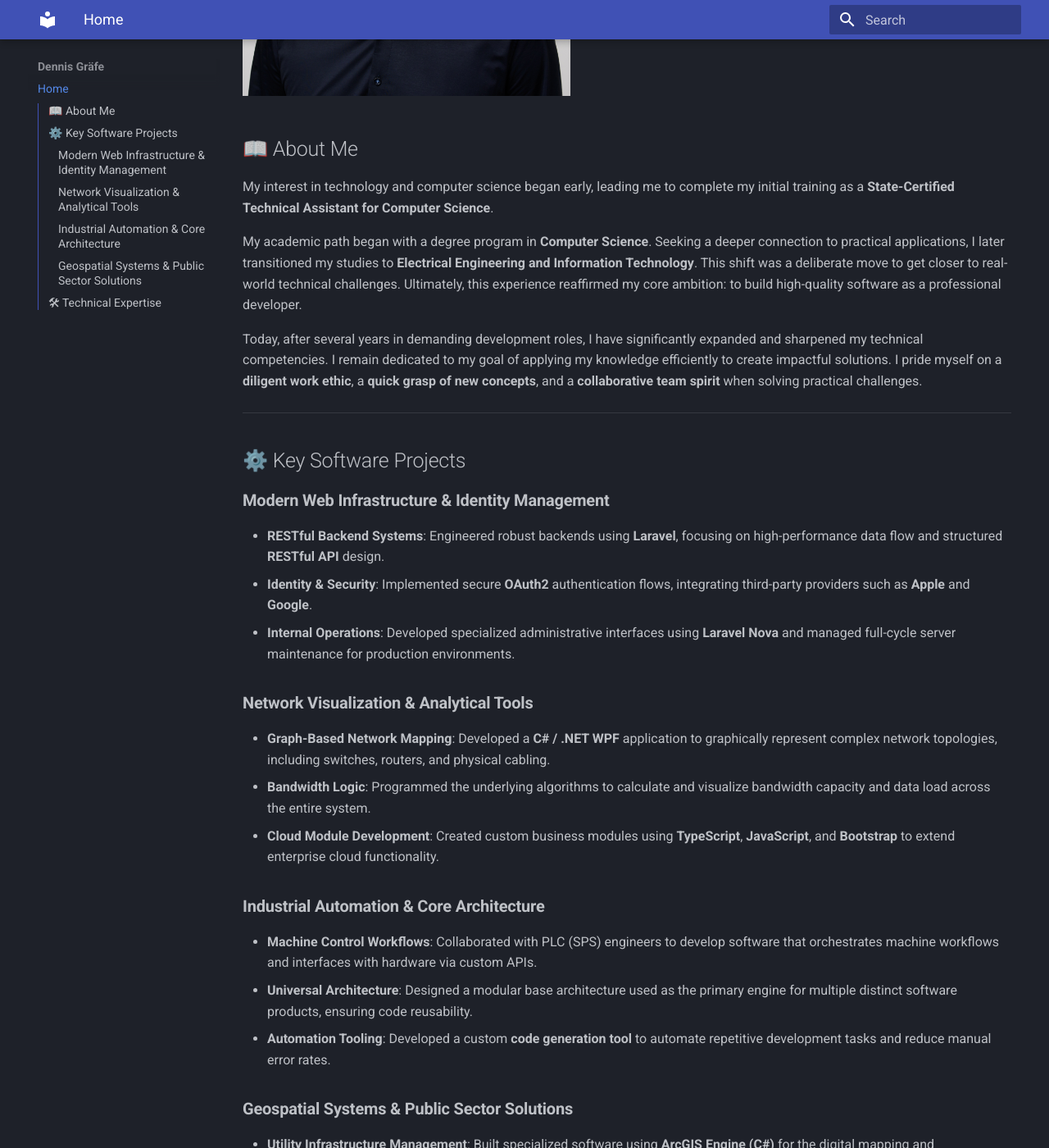
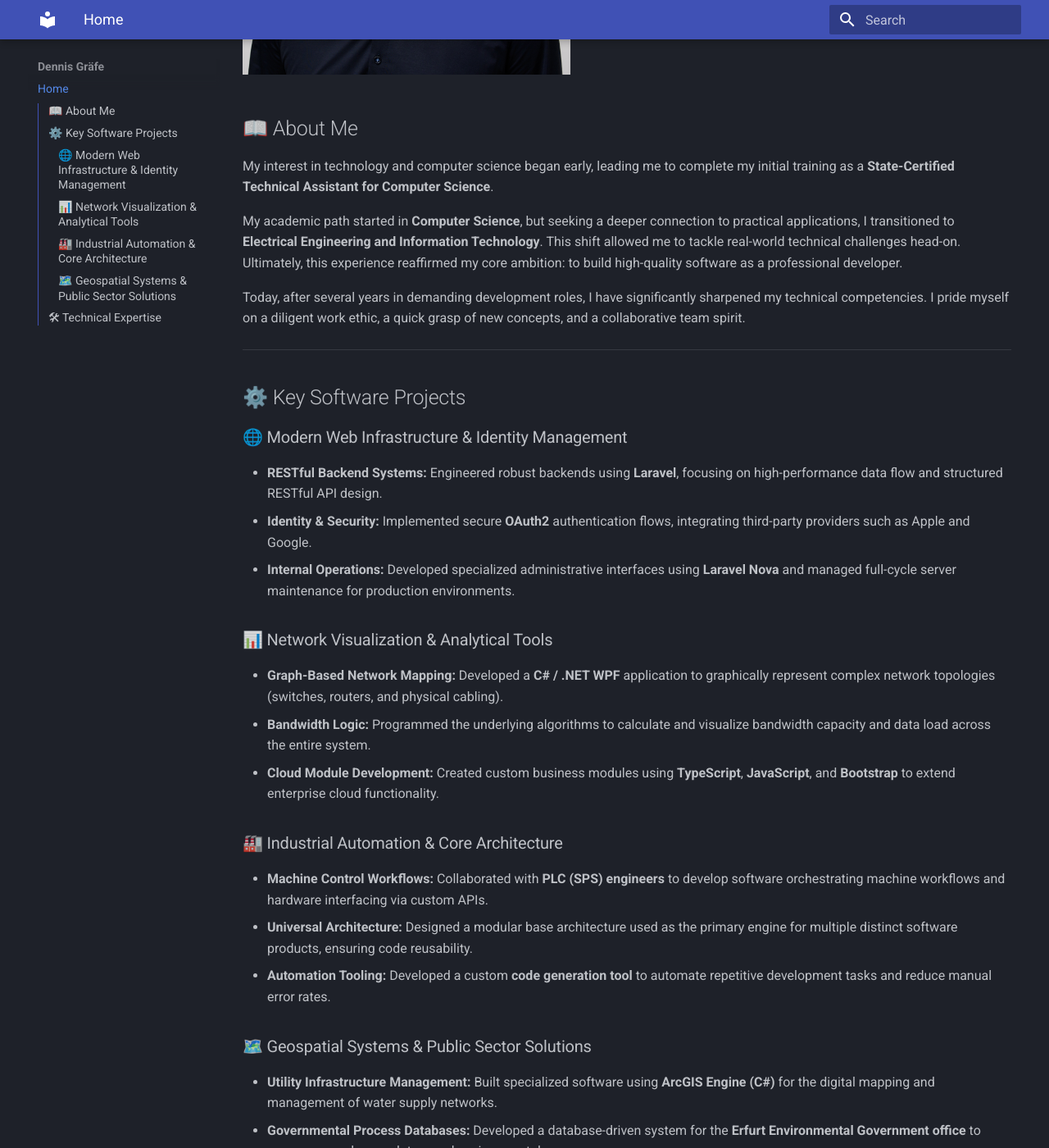
Before and after one commit to dennisgraefe/my-website, an MkDocs documentation site: the page built from docs/index.md, in a window 1280 px wide and 1400 px high, scrolled down 600 px. Shown: the whole window at 82% size. Built offline with MkDocs 1.6.1 and Material for MkDocs 9.7.7, drawn with Linux system fonts in a browser that asks for light colours; some of the changed text lies outside the part shown.

Commit message:
better english

```diff
--- a/docs/index.md
+++ b/docs/index.md
@@ -1,6 +1,6 @@
 # Welcome to My Website
 
-My name is **Dennis Gräfe**, and I am a **Software Developer** based in **Erfurt**. I am driven by a desire to explore the full spectrum of software engineering, a journey that has led me to **leverage a broad spectrum of technologies to build efficient, scalable solutions**, ranging from low-level systems to modern web applications.
+My name is **Dennis Gräfe**, and I am a **Software Developer** based in **Erfurt**. I am driven by a desire to explore the full spectrum of software engineering, a journey that has led me to leverage a broad spectrum of technologies to build efficient, scalable solutions.
 
 <img src="assets/pic.JPEG" alt="Dennis Gräfe" width="400">
 
@@ -8,37 +8,37 @@ My name is **Dennis Gräfe**, and I am a **Software Developer** based in **Erfur
 
 My interest in technology and computer science began early, leading me to complete my initial training as a **State-Certified Technical Assistant for Computer Science**.
 
-My academic path began with a degree program in **Computer Science**. Seeking a deeper connection to practical applications, I later transitioned my studies to **Electrical Engineering and Information Technology**. This shift was a deliberate move to get closer to real-world technical challenges. Ultimately, this experience reaffirmed my core ambition: to build high-quality software as a professional developer.
+My academic path started in **Computer Science**, but seeking a deeper connection to practical applications, I transitioned to **Electrical Engineering and Information Technology**. This shift allowed me to tackle real-world technical challenges head-on. Ultimately, this experience reaffirmed my core ambition: to build high-quality software as a professional developer.
 
-Today, after several years in demanding development roles, I have significantly expanded and sharpened my technical competencies. I remain dedicated to my goal of applying my knowledge efficiently to create impactful solutions. I pride myself on a **diligent work ethic**, a **quick grasp of new concepts**, and a **collaborative team spirit** when solving practical challenges.
+Today, after several years in demanding development roles, I have significantly sharpened my technical competencies. I pride myself on a diligent work ethic, a quick grasp of new concepts, and a collaborative team spirit.
 
 ---
 
 ## ⚙️ Key Software Projects
 
-### **Modern Web Infrastructure & Identity Management**
+### 🌐 Modern Web Infrastructure & Identity Management
 
-- **RESTful Backend Systems**: Engineered robust backends using **Laravel**, focusing on high-performance data flow and structured **RESTful API** design.
-- **Identity & Security**: Implemented secure **OAuth2** authentication flows, integrating third-party providers such as **Apple** and **Google**.
-- **Internal Operations**: Developed specialized administrative interfaces using **Laravel Nova** and managed full-cycle server maintenance for production environments.
+- **RESTful Backend Systems:** Engineered robust backends using **Laravel**, focusing on high-performance data flow and structured RESTful API design.
+- **Identity & Security:** Implemented secure **OAuth2** authentication flows, integrating third-party providers such as Apple and Google.
+- **Internal Operations:** Developed specialized administrative interfaces using **Laravel Nova** and managed full-cycle server maintenance for production environments.
 
-### **Network Visualization & Analytical Tools**
+### 📊 Network Visualization & Analytical Tools
 
-- **Graph-Based Network Mapping**: Developed a **C# / .NET WPF** application to graphically represent complex network topologies, including switches, routers, and physical cabling.
-- **Bandwidth Logic**: Programmed the underlying algorithms to calculate and visualize bandwidth capacity and data load across the entire system.
-- **Cloud Module Development**: Created custom business modules using **TypeScript**, **JavaScript**, and **Bootstrap** to extend enterprise cloud functionality.
+- **Graph-Based Network Mapping:** Developed a **C# / .NET WPF** application to graphically represent complex network topologies (switches, routers, and physical cabling).
+- **Bandwidth Logic:** Programmed the underlying algorithms to calculate and visualize bandwidth capacity and data load across the entire system.
+- **Cloud Module Development:** Created custom business modules using **TypeScript**, **JavaScript**, and **Bootstrap** to extend enterprise cloud functionality.
 
-### **Industrial Automation & Core Architecture**
+### 🏭 Industrial Automation & Core Architecture
 
-- **Machine Control Workflows**: Collaborated with PLC (SPS) engineers to develop software that orchestrates machine workflows and interfaces with hardware via custom APIs.
-- **Universal Architecture**: Designed a modular base architecture used as the primary engine for multiple distinct software products, ensuring code reusability.
-- **Automation Tooling**: Developed a custom **code generation tool** to automate repetitive development tasks and reduce manual error rates.
+- **Machine Control Workflows:** Collaborated with **PLC (SPS) engineers** to develop software orchestrating machine workflows and hardware interfacing via custom APIs.
+- **Universal Architecture:** Designed a modular base architecture used as the primary engine for multiple distinct software products, ensuring code reusability.
+- **Automation Tooling:** Developed a custom **code generation tool** to automate repetitive development tasks and reduce manual error rates.
 
-### **Geospatial Systems & Public Sector Solutions**
+### 🗺️ Geospatial Systems & Public Sector Solutions
 
-- **Utility Infrastructure Management**: Built specialized software using **ArcGIS Engine (C#)** for the digital mapping and management of water supply networks.
-- **Governmental Process Databases**: Developed a database-driven system for the Erfurt Environmental Government office to store and manage complex regulatory and environmental processes.
-- **Spatial Data Engineering**: Engineered tools to read and process diverse geospatial datasets for urban and environmental analysis.
+- **Utility Infrastructure Management:** Built specialized software using **ArcGIS Engine (C#)** for the digital mapping and management of water supply networks.
+- **Governmental Process Databases:** Developed a database-driven system for the **Erfurt Environmental Government office** to manage complex regulatory and environmental processes.
+- **Spatial Data Engineering:** Engineered tools to read and process diverse geospatial datasets for urban and environmental analysis.
 
 ---
 
```
